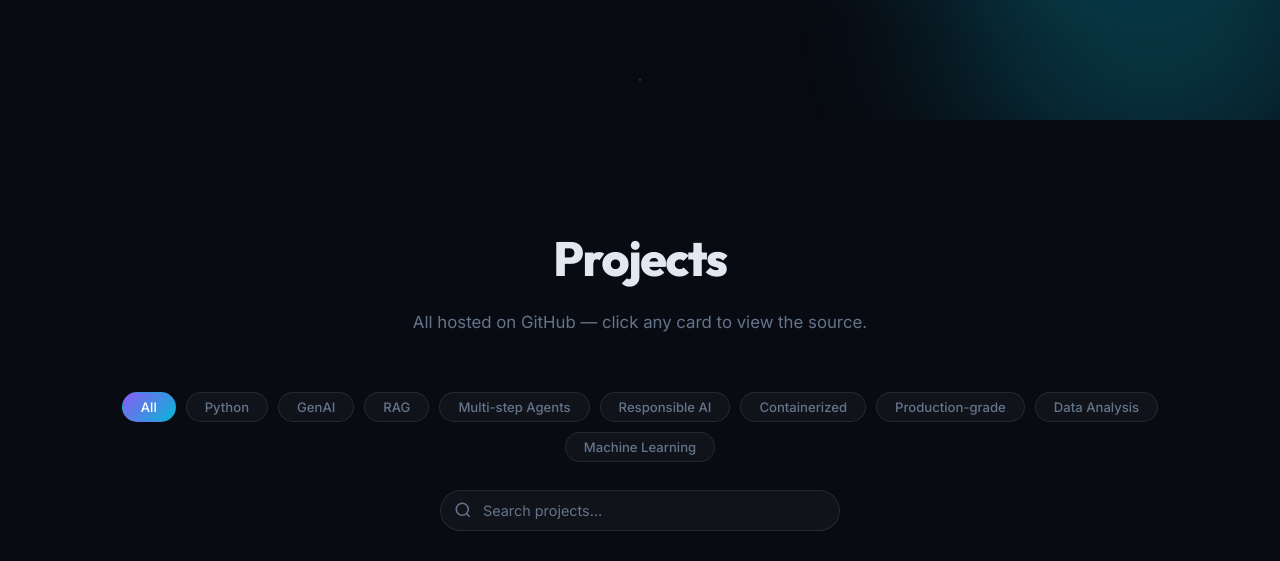
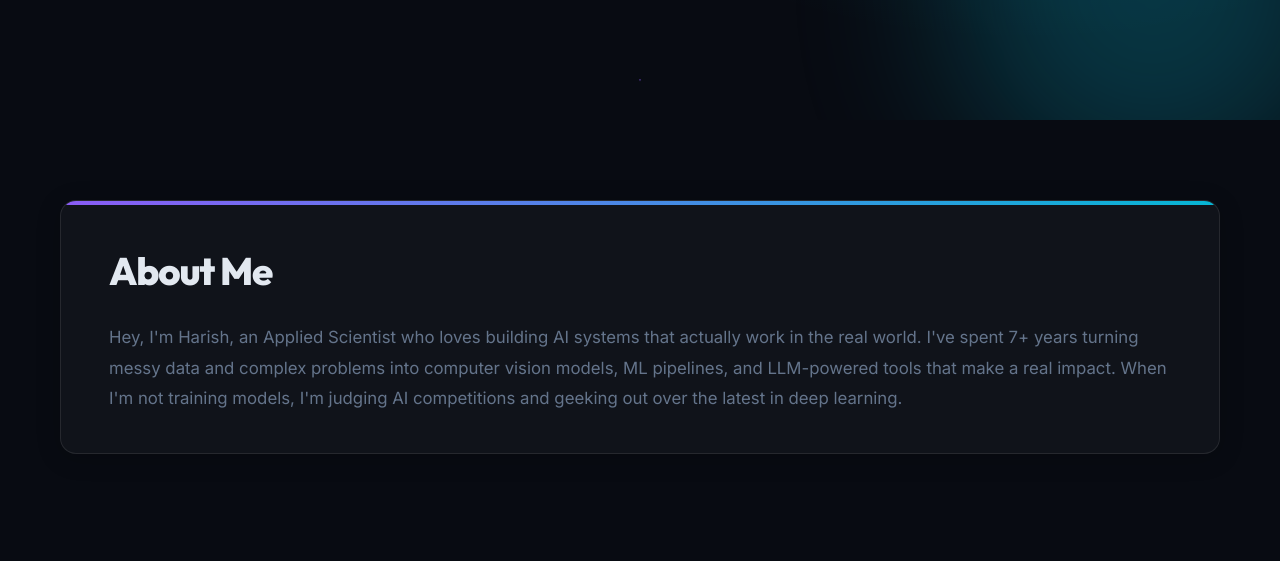
Before and after one commit to hsivasub/PortfolioWebsite, a plain HTML site: page index.html in a window 1280 px wide. Shown: the part 680-1241 px from the top of the page. Drawn offline with Linux system fonts and the light colour scheme.

Commit message:
feat: add About Me section

```diff
--- a/index.html
+++ b/index.html
@@ -20,6 +20,7 @@
     <div class="nav-inner">
       <a class="nav-logo" href="#hero">Harish<span class="accent">.</span></a>
       <ul class="nav-links">
+        <li><a href="#about">About</a></li>
         <li><a href="#projects">Projects</a></li>
         <li><a href="https://github.com/hsivasub" target="_blank" rel="noopener" class="nav-gh-btn">
           <svg viewBox="0 0 24 24" fill="currentColor" width="18" height="18"><path d="M12 0C5.37 0 0 5.37 0 12c0 5.3 3.438 9.8 8.205 11.385.6.113.82-.258.82-.577 0-.285-.01-1.04-.015-2.04-3.338.724-4.042-1.61-4.042-1.61-.546-1.387-1.333-1.756-1.333-1.756-1.09-.745.083-.73.083-.73 1.205.085 1.84 1.236 1.84 1.236 1.07 1.835 2.807 1.305 3.492.998.108-.776.418-1.305.762-1.605-2.665-.3-5.466-1.332-5.466-5.93 0-1.31.465-2.38 1.235-3.22-.135-.303-.54-1.523.105-3.176 0 0 1.005-.322 3.3 1.23A11.51 11.51 0 0 1 12 5.803c1.02.005 2.047.138 3.006.404 2.29-1.552 3.297-1.23 3.297-1.23.645 1.653.24 2.873.12 3.176.765.84 1.23 1.91 1.23 3.22 0 4.61-2.807 5.625-5.48 5.92.43.37.823 1.102.823 2.222 0 1.606-.015 2.898-.015 3.293 0 .32.216.694.825.576C20.565 21.795 24 17.295 24 12c0-6.63-5.37-12-12-12z"/></svg>
@@ -45,6 +46,20 @@
     </div>
     <div class="hero-scroll-hint">
       <span></span>
+    </div>
+  </section>
+
+  <!-- ─── ABOUT ─────────────────────────────────────────────────── -->
+  <section class="about-section" id="about">
+    <div class="section-inner">
+      <div class="about-card">
+        <h2 class="section-title">About Me</h2>
+        <div class="about-content">
+          <p>
+            Hey, I'm Harish, an Applied Scientist who loves building AI systems that actually work in the real world. I've spent 7+ years turning messy data and complex problems into computer vision models, ML pipelines, and LLM-powered tools that make a real impact. When I'm not training models, I'm judging AI competitions and geeking out over the latest in deep learning.
+          </p>
+        </div>
+      </div>
     </div>
   </section>
 
--- a/style.css
+++ b/style.css
@@ -297,6 +297,49 @@ body {
   0%   { transform: scaleY(0); transform-origin: top; }
   50%  { transform: scaleY(1); transform-origin: top; }
   100% { transform: scaleY(0); transform-origin: bottom; }
+}
+
+/* ================================================================
+   ABOUT SECTION
+   ================================================================ */
+.about-section {
+  padding: 80px 24px 20px;
+}
+
+.about-card {
+  background: var(--bg-card);
+  border: 1px solid var(--border);
+  border-radius: var(--radius);
+  padding: 40px 48px;
+  position: relative;
+  overflow: hidden;
+  box-shadow: 0 4px 24px rgba(0,0,0,0.2);
+}
+
+.about-card::before {
+  content: "";
+  position: absolute;
+  top: 0; left: 0; right: 0;
+  height: 4px;
+  background: var(--gradient);
+}
+
+.about-card .section-title {
+  margin-bottom: 20px;
+  font-size: clamp(1.8rem, 3.5vw, 2.4rem);
+  text-align: left;
+}
+
+.about-content {
+  font-size: 1.05rem;
+  line-height: 1.8;
+  color: var(--text-muted);
+}
+
+@media (max-width: 768px) {
+  .about-card {
+    padding: 32px 24px;
+  }
 }
 
 /* ================================================================
```
